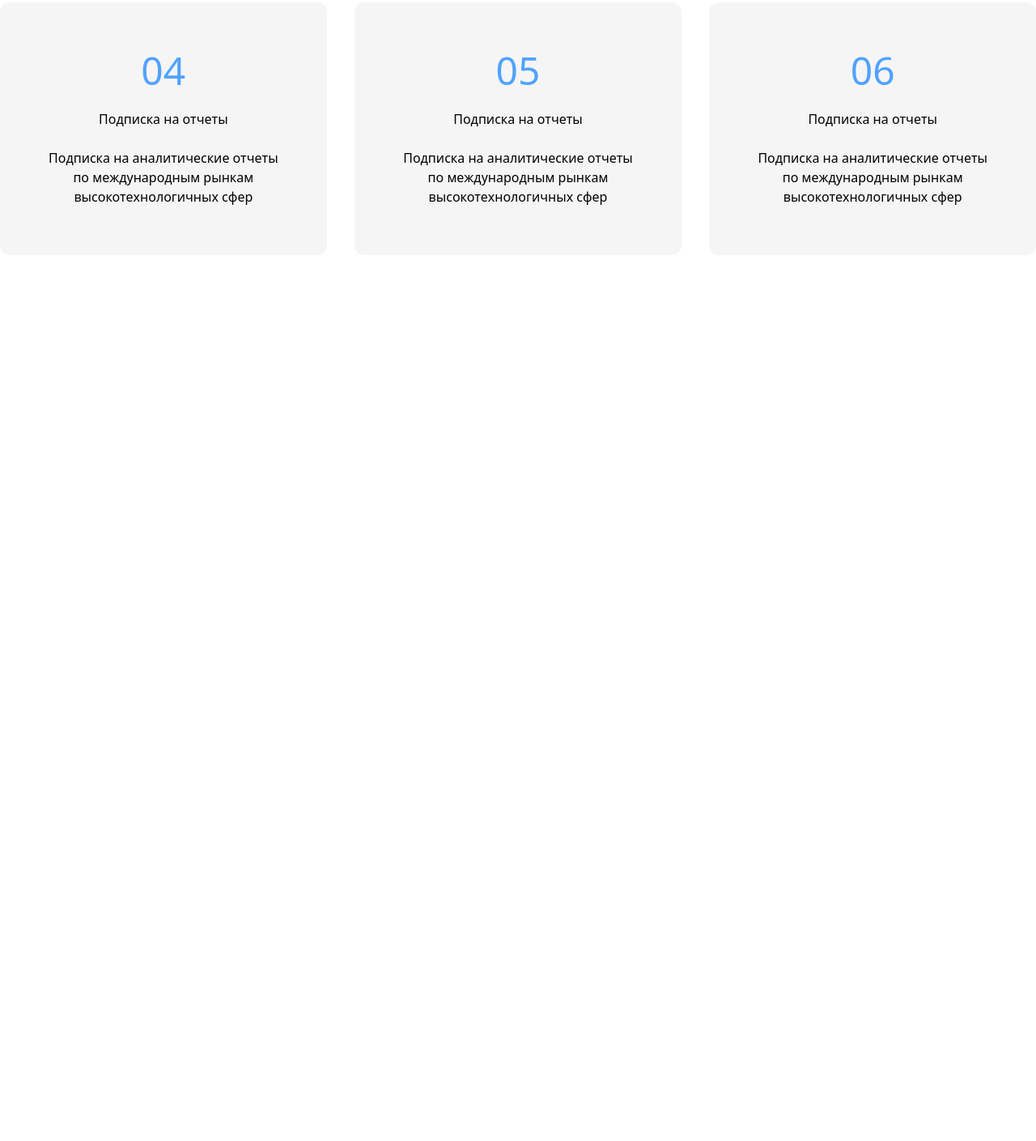
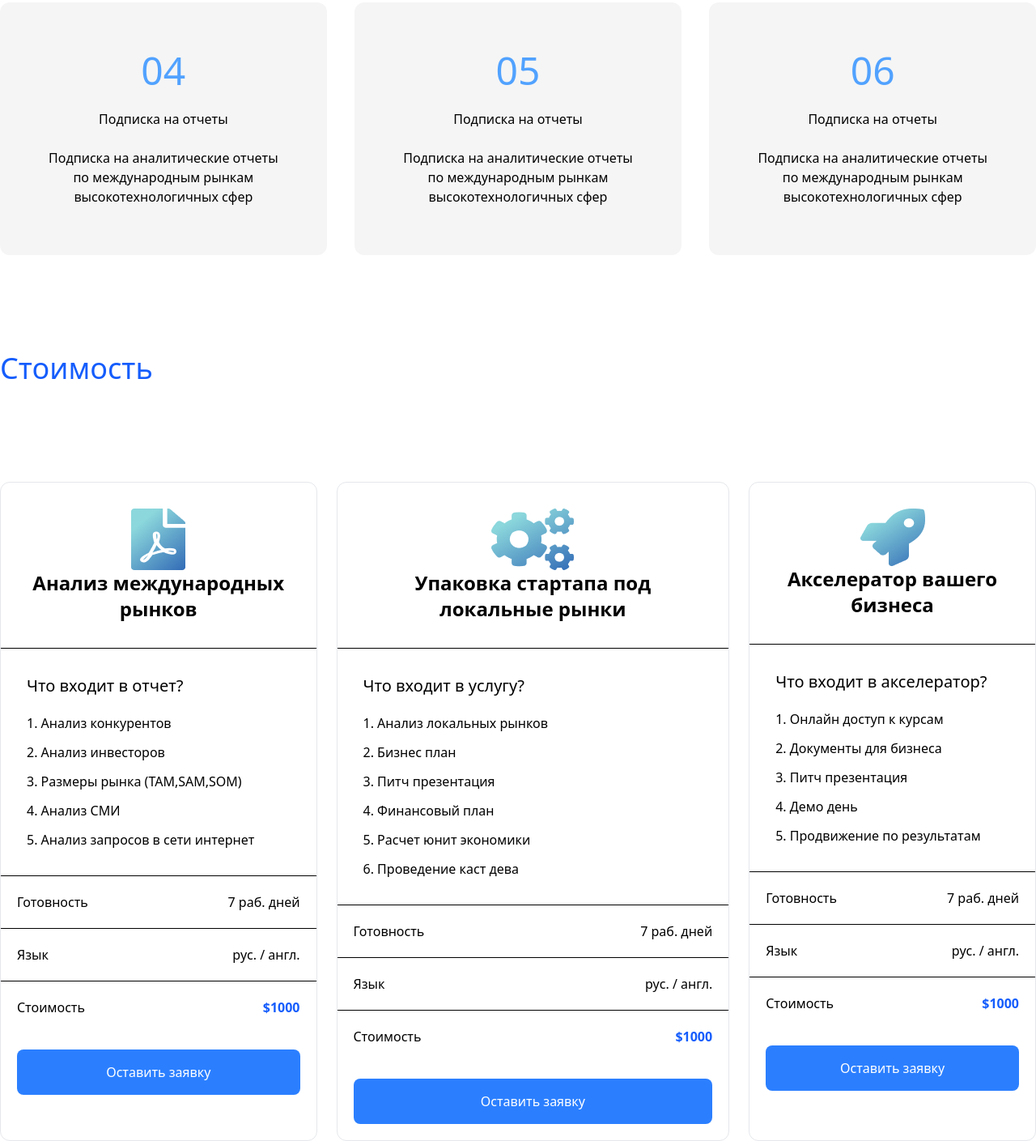
Before and after one commit to shokirovsh01/Exam-2, a website: page index.html in a window 1280 px wide. Shown: the part 7696-9105 px from the top of the page at 81% size. Before the commit the page ends 8011 px from the top, so only its background shows below. Drawn offline with Linux system fonts and the light colour scheme.

Commit message:
section 11

```diff
--- a/index.html
+++ b/index.html
@@ -466,5 +466,156 @@
 
 </header>
 
+<h1 class="max-w-[1300px] m-auto text-4xl text-blue-600 mt-30 mb-30  text-center lg:text-start">Стоимость</h1>
+
+
+<div class="max-w-[1300px] m-auto flex flex-col lg:flex-row gap-6 mt-20 ">
+
+  <div class="bg-white rounded-xl border border-gray-200 ">
+
+    <div class="text-center p-8 border-b">
+   <img class="m-auto" src="./Image/Vector (4).png" alt="">
+
+      <h2 class="text-2xl font-bold">
+        Анализ международных рынков
+      </h2>
+    </div>
+
+    <div class="p-8">
+      <h3 class="text-xl mb-5">Что входит в отчет?</h3>
+
+      <ol class="space-y-3">
+        <li>1. Анализ конкурентов</li>
+        <li>2. Анализ инвесторов</li>
+        <li>3. Размеры рынка (TAM,SAM,SOM)</li>
+        <li>4. Анализ СМИ</li>
+        <li>5. Анализ запросов в сети интернет</li>
+      </ol>
+    </div>
+
+    <div class="border-t p-5 flex justify-between">
+      <span>Готовность</span>
+      <span>7 раб. дней</span>
+    </div>
+
+    <div class="border-t p-5 flex justify-between">
+      <span>Язык</span>
+      <span>рус. / англ.</span>
+    </div>
+
+    <div class="border-t p-5 flex justify-between">
+      <span>Стоимость</span>
+      <span class="text-blue-600 font-bold">$1000</span>
+    </div>
+
+    <div class="p-5">
+      <button class="w-full bg-blue-500 text-white py-4 rounded-lg">
+        Оставить заявку
+      </button>
+    </div>
+
+  </div>
+
+  <div class="bg-white rounded-xl border border-gray-200 ">
+
+    <div class="text-center p-8 border-b">
+       <img class="m-auto" src="./Image/Vector (5).png" alt="">
+
+      <h2 class="text-2xl font-bold">
+        Упаковка стартапа под локальные рынки
+      </h2>
+    </div>
+
+    <div class="p-8">
+      <h3 class="text-xl mb-5">Что входит в услугу?</h3>
+
+      <ol class="space-y-3">
+        <li>1. Анализ локальных рынков</li>
+        <li>2. Бизнес план</li>
+        <li>3. Питч презентация</li>
+        <li>4. Финансовый план</li>
+        <li>5. Расчет юнит экономики</li>
+        <li>6. Проведение каст дева</li>
+      </ol>
+    </div>
+
+    <div class="border-t p-5 flex justify-between">
+      <span>Готовность</span>
+      <span>7 раб. дней</span>
+    </div>
+
+    <div class="border-t p-5 flex justify-between">
+      <span>Язык</span>
+      <span>рус. / англ.</span>
+    </div>
+
+    <div class="border-t p-5 flex justify-between">
+      <span>Стоимость</span>
+      <span class="text-blue-600 font-bold">$1000</span>
+    </div>
+
+    <div class="p-5">
+      <button class="w-full bg-blue-500 text-white py-4 rounded-lg">
+        Оставить заявку
+      </button>
+    </div>
+
+  </div>
+
+  <div class="bg-white rounded-xl border border-gray-200 ">
+
+    <div class="text-center p-8 border-b">
+       <img class="m-auto" src="./Image/Vector (6).png" alt="">
+
+      <h2 class="text-2xl font-bold">
+        Акселератор вашего бизнеса
+      </h2>
+    </div>
+
+    <div class="p-8">
+      <h3 class="text-xl mb-5">Что входит в акселератор?</h3>
+
+      <ol class="space-y-3">
+        <li>1. Онлайн доступ к курсам</li>
+        <li>2. Документы для бизнеса</li>
+        <li>3. Питч презентация</li>
+        <li>4. Демо день</li>
+        <li>5. Продвижение по результатам</li>
+      </ol>
+    </div>
+
+    <div class="border-t p-5 flex justify-between">
+      <span>Готовность</span>
+      <span>7 раб. дней</span>
+    </div>
+
+    <div class="border-t p-5 flex justify-between">
+      <span>Язык</span>
+      <span>рус. / англ.</span>
+    </div>
+
+    <div class="border-t p-5 flex justify-between">
+      <span>Стоимость</span>
+      <span class="text-blue-600 font-bold">$1000</span>
+    </div>
+
+    <div class="p-5">
+      <button class="w-full bg-blue-500 text-white py-4 rounded-lg">
+        Оставить заявку
+      </button>
+    </div>
+
+  </div>
+
+</div>
+
+
+
+
+
+
+
+
+
 </body>
 </html>
```
Also changed, not shown: Image/Vector (4).png (added), Image/Vector (5).png (added), Image/Vector (6).png (added), src/output.css.
